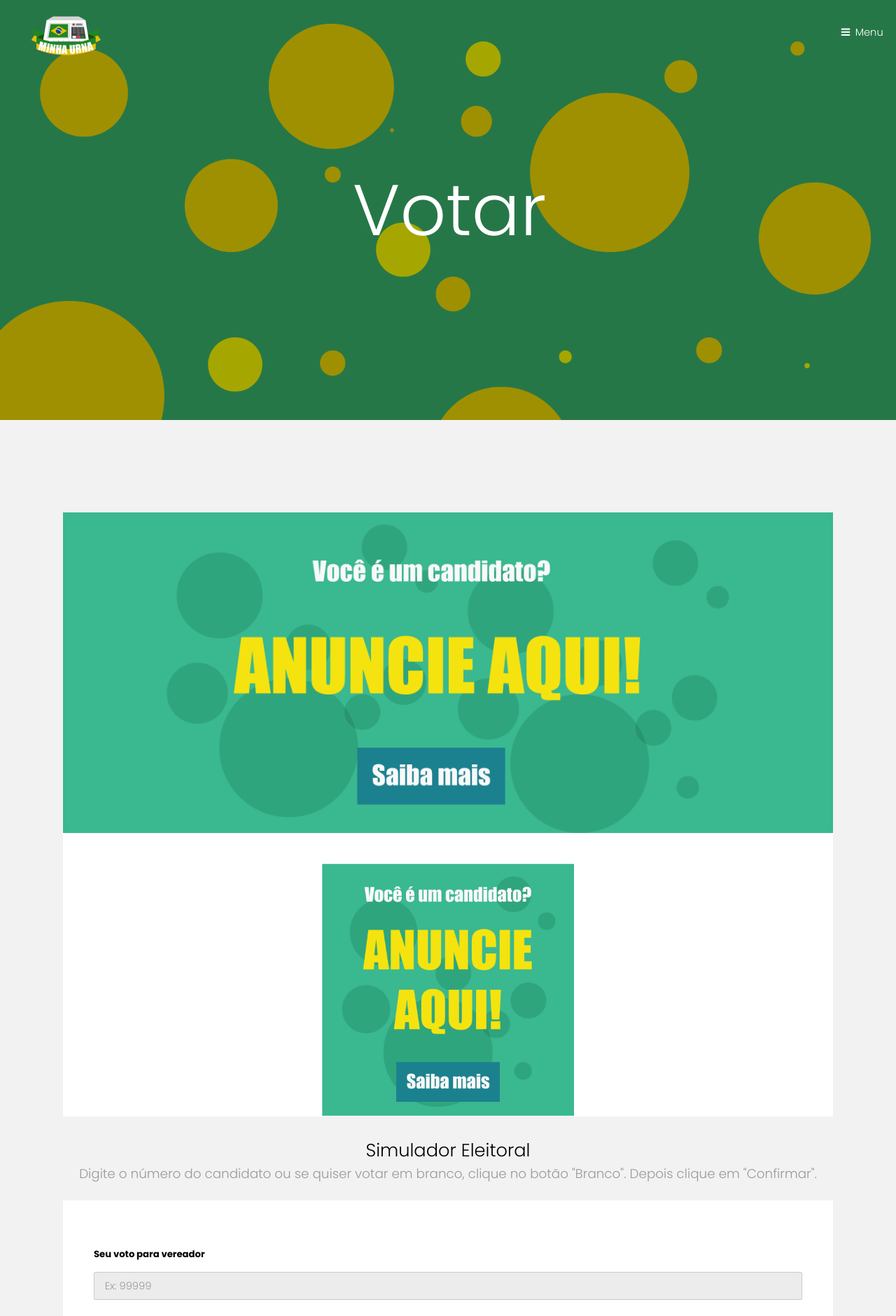
After one commit to jonribeiro23/minhaurna, a CodeIgniter app: page /minha-urna/votacao in a window 1280 px wide. The commit adds this page. Shown: the top 1880 px of the page at 70% size. Run offline with CodeIgniter, Linux system fonts and the light colour scheme.

Commit message:
pagina de votacao

```diff
--- a/application/config/config.php
+++ b/application/config/config.php
@@ -24,8 +24,8 @@ defined('BASEPATH') OR exit('No direct script access allowed');
 |
 */
 
-$config['base_url'] = 'http://localhost/minha-urna';
-// $config['base_url'] = 'http://minhaurna.com.br';
+// $config['base_url'] = 'http://localhost/minha-urna';
+$config['base_url'] = 'http://minhaurna.com.br';
 
 /*
 |--------------------------------------------------------------------------
--- a/application/config/routes.php
+++ b/application/config/routes.php
@@ -9,5 +9,7 @@ $route['translate_uri_dashes'] = FALSE;
 
 # Simulador
 $route['simulador'] = 'Simulador';
-$route['simulador-teste'] = 'Simulador/teste';
-$route['simulador-teste2'] = 'Simulador/teste2';
+$route['votacao'] = 'Simulador/votacao';
+
+#Anúncios
+$route['anuncie-conosco'] = 'Anuncios';
--- a/application/controllers/Simulador.php
+++ b/application/controllers/Simulador.php
@@ -6,8 +6,8 @@ class Simulador extends CI_Controller {
 		$this->load->view('template.php', ['view' => 'simulador/simulador', 'data' => []]);
 	}
 
-	public function teste() {
-		$this->load->view('template.php', ['view' => 'simulador/teste', 'data' => []]);
+	public function votacao() {
+		$this->load->view('template.php', ['view' => 'simulador/votacao', 'data' => []]);
 	}
 
 	public function teste2() {
--- a/application/views/home/home.php
+++ b/application/views/home/home.php
@@ -56,7 +56,7 @@
 									</header>
 									<p> Você é um candidato à prefeito ou vereador? Tenha mais chances de ser eleito anunciando sua campanha conosco!</p>
 									<footer class="align-center">
-										<a href="#" class="button alt">Saiba mais</a>
+										<a href="<?= base_url('anuncie-conosco')?>" class="button alt">Saiba mais</a>
 									</footer>
 								</div>
 							</div>
--- a/application/views/simulador/simulador.php
+++ b/application/views/simulador/simulador.php
@@ -59,10 +59,10 @@
 							<input type="email" name="email" id="email" value="" placeholder="Meu email" />
 						</div>
 
-						<p class="my-2">Seu email será usado apenas para a contagem dos votos. Não iremos te enviar nenhuma mensagem.</p>
+						<p class="my-2">O seu voto é secreto. Seu email será usado apenas para a contagem dos votos. Não iremos te enviar nenhuma mensagem nem divulgar quais os seu candidatos preferidos.</p>
 
 						<footer class="align-center">
-							<a href="#" class="button alt">Próximo</a>
+							<a href="<?= base_url('votacao')?>" class="button alt">Próximo</a>
 						</footer>
 					</div>
 				</div>
--- /dev/null
+++ b/application/views/simulador/votacao.php
@@ -0,0 +1,106 @@
+
+
+<!-- Banner -->
+<section class="banner full">
+	<article>
+		<img class="fit" src="<?= base_url('public/img/background.png') ?>" alt="" />
+		<div class="inner">
+			<header>
+				<h2>Votar</h2>
+			</header>
+		</div>
+	</article>
+
+</section>
+
+<!-- One -->
+<section id="one" class="wrapper style2">
+	<div class="inner">
+		<div class="">
+
+			<div>
+
+				<!-- ANUNCIOS -->
+				<div class="box">
+					<div class="box alt">
+						<span class="image fit my-5"><a href="<?= base_url('anuncie-conosco')?>"><img src="<?= base_url('public/img/anuncio/anuncio-wide.png')?>" alt="" /></a></span>
+						<div class="row 50% uniform">
+							<div class="anuncio 4u"><span class="image fit"><a href="<?= base_url('anuncie-conosco')?>">	<!-- <img src="<?= base_url('public/img/anuncio/anuncio.png')?>" alt="" /> --></a></span>
+							</div>
+							<div class="anuncio 4u"><span class="image fit"><a href="<?= base_url('anuncie-conosco')?>">	<img src="<?= base_url('public/img/anuncio/anuncio.png')?>" alt="" /></a></span>
+							</div>
+							<div class="anuncio 4u"><span class="image fit"><a href="<?= base_url('anuncie-conosco')?>">	<!-- <img src="<?= base_url('public/img/anuncio/anuncio.png')?>" alt="" /> --></a></span>
+							</div>
+						</div>
+					</div>
+				</div>
+
+				<header class="align-center">
+					<h2>Simulador Eleitoral</h2>
+					<p>Digite o número do candidato ou se quiser votar em branco, clique no botão "Branco". Depois clique em "Confirmar".</p>
+				</header>
+
+				<!-- VEREADOR -->
+				<div class="box">
+					<div class="content">
+						<div class="12u$ my-4">
+							<label for="vereador">Seu voto para vereador</label>
+							<input type="text" name="vereador" id="vereador" value="" placeholder="Ex: 99999" />
+						</div>
+
+						<footer class="align-center">
+							<button class="button alt my-3">Branco</button>
+							<button class="button alt my-3" style="background-color: #fe630c">Corrigir</button>
+							<button class="button alt" style='background-color: green'><span style="color: white;">Confirmar</span></button>
+						</footer>
+					</div>
+				</div>
+
+				<!-- PREFEITO -->
+				<div class="box">
+
+					<div class="content">
+						<div class="12u$ my-4">
+							<label for="prefeito">Seu voto para prefeito</label>
+							<input type="text" name="prefeito" id="prefeito" value="" placeholder="Ex: 99" />
+						</div>
+
+						<footer class="align-center">
+							<button class="button alt my-3">Branco</button>
+							<button class="button alt my-3" style="background-color: #fe630c">Corrigir</button>
+							<button class="button alt" style='background-color: green'><span style="color: white;">Confirmar</span></button>
+						</footer>
+					</div>
+				</div>
+
+				<!-- Confirmar -->
+				<div class="box">
+					<div class="content">
+						<footer class="align-center">
+							<a href="#" class="button special big"><span style="color: white;">Finalizar</span></a>
+						</footer>
+					</div>
+				</div>
+			</div>
+		</div>
+	</div>
+</section>
+
+
+<script>
+	window.onload = function() {
+		let anunciosVereadores = document.querySelectorAll('.anuncio')
+
+		if (screen.width < 740 || screen.height < 480) {
+			anunciosVereadores.forEach(e => {
+				e.classList.remove('4u')
+
+			})
+
+		}
+	}
+
+	// var x = window.matchMedia("(max-width: 800.98px)")
+	// myFunction(x) // Call listener function at run time
+	// x.addListener(myFunction) // Attach listener function on state changes
+</script>
```
Also changed, not shown: application/controllers/Anuncios.php (added, +10 -0 lines), public/img/anuncio/anuncio-wide.png (added), public/img/anuncio/anuncio.png (added), public/img/anuncio/anuncio_grande.png (added).
